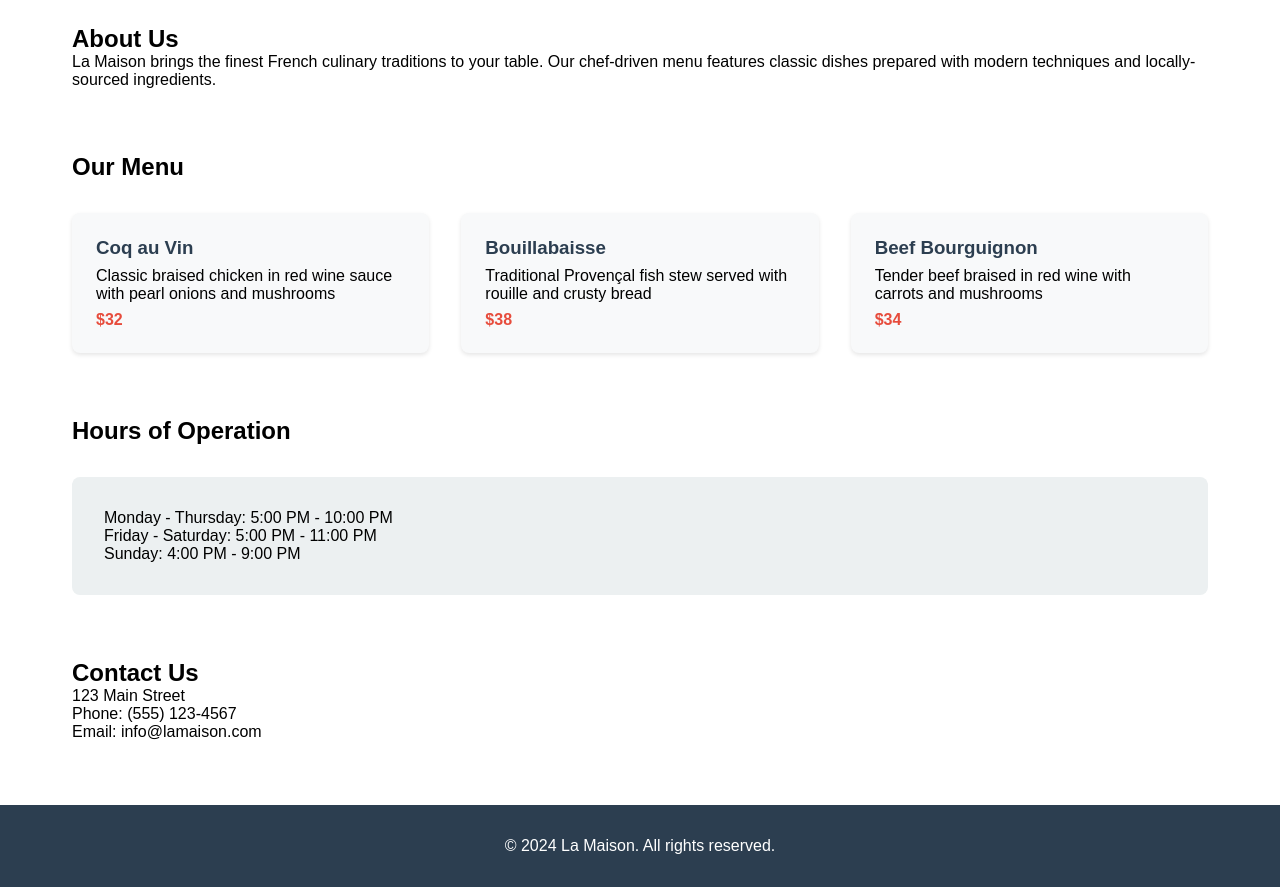
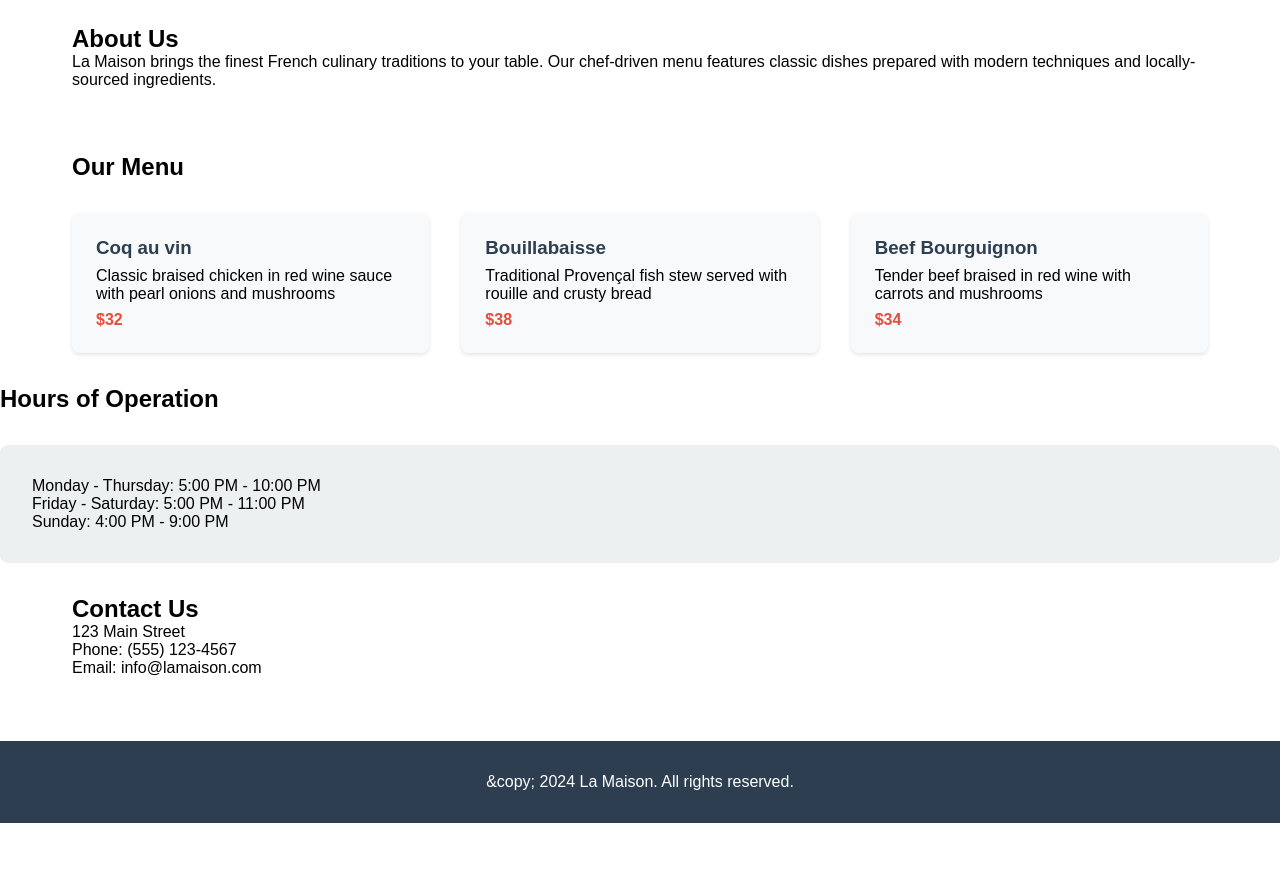
Before and after one commit to fiestalark/Odin-Restaurant-Page, a website built with webpack: page src/template.html in a window 1280 px wide. Shown: the part 280-1167 px from the top of the page. After the commit the page ends 1103 px from the top, so only its background shows below. Built offline with nearby package versions, Linux system fonts and the light colour scheme.

Commit message:
Update to use home.js to generate home page

```diff
--- /dev/null
+++ b/src/home.js
@@ -0,0 +1,171 @@
+const createWebpage = () => {
+    const content = document.querySelector('#content');
+
+    // Create hero
+    const hero = document.createElement('section');
+    hero.classList.add('hero');
+
+    const heroHeading = document.createElement('h2');
+    heroHeading.textContent = 'Welcome to La Maison';
+
+    const heroPara = document.createElement('p');
+    heroPara.textContent = 'Experience authentic French cuisine in the heart of the city'
+
+    hero.appendChild(heroHeading);
+    hero.appendChild(heroPara);
+
+    content.appendChild(hero);
+
+    // Create About
+    const about = document.createElement('section');
+    about.id = 'about';
+
+    const aboutHeading = document.createElement('h2');
+    aboutHeading.textContent = 'About Us';
+
+    const aboutPara = document.createElement('p');
+    aboutPara.textContent = 'La Maison brings the finest French culinary traditions to your table. Our chef-driven menu features classic dishes prepared with modern techniques and locally-sourced ingredients.'
+
+    about.appendChild(aboutHeading);
+    about.appendChild(aboutPara);
+
+    content.appendChild(about);
+
+    // Create Menu
+
+    const menu = document.createElement('section');
+    menu.id = 'menu';
+
+    const menuHeading = document.createElement('h2');
+    menuHeading.textContent = 'Our Menu';
+
+    const menuDiv = document.createElement('div');
+    menuDiv.classList.add('menu-section');
+
+        // Menu Item 1
+
+        const menuItem1 = document.createElement('div');
+        menuItem1.classList.add('menu-item');
+
+        const menuItem1Heading = document.createElement('h3');
+        menuItem1Heading.textContent = 'Coq au vin';
+
+        const menuItem1Para = document.createElement('p');
+        menuItem1Para.textContent = 'Classic braised chicken in red wine sauce with pearl onions and mushrooms';
+
+        const menuItem1Price = document.createElement('p');
+        menuItem1Price.classList.add('price');
+        menuItem1Price.textContent = '$32';
+
+        menuItem1.appendChild(menuItem1Heading);
+        menuItem1.appendChild(menuItem1Para);
+        menuItem1.appendChild(menuItem1Price);
+
+        // Menu Item 2
+        const menuItem2 = document.createElement('div');
+        menuItem2.classList.add('menu-item');
+
+        const menuItem2Heading = document.createElement('h3');
+        menuItem2Heading.textContent = 'Bouillabaisse';
+
+        const menuItem2Para = document.createElement('p');
+        menuItem2Para.textContent = 'Traditional Provençal fish stew served with rouille and crusty bread';
+
+        const menuItem2Price = document.createElement('p');
+        menuItem2Price.classList.add('price');
+        menuItem2Price.textContent = '$38';
+
+        menuItem2.appendChild(menuItem2Heading);
+        menuItem2.appendChild(menuItem2Para);
+        menuItem2.appendChild(menuItem2Price);
+
+        // Menu Item 3
+        const menuItem3 = document.createElement('div');
+        menuItem3.classList.add('menu-item');
+
+        const menuItem3Heading = document.createElement('h3');
+        menuItem3Heading.textContent = 'Beef Bourguignon';
+
+        const menuItem3Para = document.createElement('p');
+        menuItem3Para.textContent = 'Tender beef braised in red wine with carrots and mushrooms';
+
+        const menuItem3Price = document.createElement('p');
+        menuItem3Price.classList.add('price');
+        menuItem3Price.textContent = '$34';
+
+        menuItem3.appendChild(menuItem3Heading);
+        menuItem3.appendChild(menuItem3Para);
+        menuItem3.appendChild(menuItem3Price);
+
+    menuDiv.appendChild(menuItem1);
+    menuDiv.appendChild(menuItem2);
+    menuDiv.appendChild(menuItem3);
+
+    menu.appendChild(menuHeading);
+    menu.appendChild(menuDiv);
+
+    content.appendChild(menu);
+
+    // Hours
+    const hours = document.createElement('hours')
+    hours.id = 'hours';
+
+    const hoursHeading = document.createElement('h2');
+    hoursHeading.textContent = 'Hours of Operation';
+
+    const hoursDiv = document.createElement('div');
+    hoursDiv.classList.add('hours');
+
+    const hoursMonThur = document.createElement('p');
+    hoursMonThur.textContent = 'Monday - Thursday: 5:00 PM - 10:00 PM';
+
+    const hoursFriSat = document.createElement('p');
+    hoursFriSat.textContent = 'Friday - Saturday: 5:00 PM - 11:00 PM';
+
+    const hoursSun = document.createElement('p');
+    hoursSun.textContent = 'Sunday: 4:00 PM - 9:00 PM';
+
+    hoursDiv.appendChild(hoursMonThur);
+    hoursDiv.appendChild(hoursFriSat);
+    hoursDiv.appendChild(hoursSun);
+
+    hours.appendChild(hoursHeading);
+    hours.appendChild(hoursDiv);
+
+    content.appendChild(hours);
+
+    // Contact
+    const contact = document.createElement('section');
+    contact.id = 'contact';
+
+    const contactHeading = document.createElement('h2');
+    contactHeading.textContent = 'Contact Us';
+
+    const contactAddr = document.createElement('p');
+    contactAddr.textContent = '123 Main Street';
+
+    const contactPhone = document.createElement('p');
+    contactPhone.textContent = 'Phone: (555) 123-4567';
+
+    const contactEmail = document.createElement("p");
+    contactEmail.textContent = 'Email: info@lamaison.com';
+
+    contact.appendChild(contactHeading);
+    contact.appendChild(contactAddr);
+    contact.appendChild(contactPhone);
+    contact.appendChild(contactEmail);
+
+    content.appendChild(contact);
+
+    // Footer
+    const footer = document.createElement('footer');
+
+    const footerPara = document.createElement('p');
+    footerPara.textContent = '&copy; 2024 La Maison. All rights reserved.';
+
+    footer.appendChild(footerPara);
+
+    content.appendChild(footer);
+}
+
+export { createWebpage };
--- a/src/index.js
+++ b/src/index.js
@@ -1 +1,5 @@
+import { createWebpage } from './home.js';
+import "./styles.css";
+
+createWebpage();
 console.log('testing');
--- a/src/template.html
+++ b/src/template.html
@@ -15,7 +15,7 @@
         </nav>
     </header>
     <div id="content">
-        <section class="hero">
+        <!-- <section class="hero">
             <h2>Welcome to La Maison</h2>
             <p>Experience authentic French cuisine in the heart of the city</p>
         </section>
@@ -64,7 +64,7 @@
 
         <footer>
             <p>&copy; 2024 La Maison. All rights reserved.</p>
-        </footer>
+        </footer> -->
     </div>
 
 </body>
```
